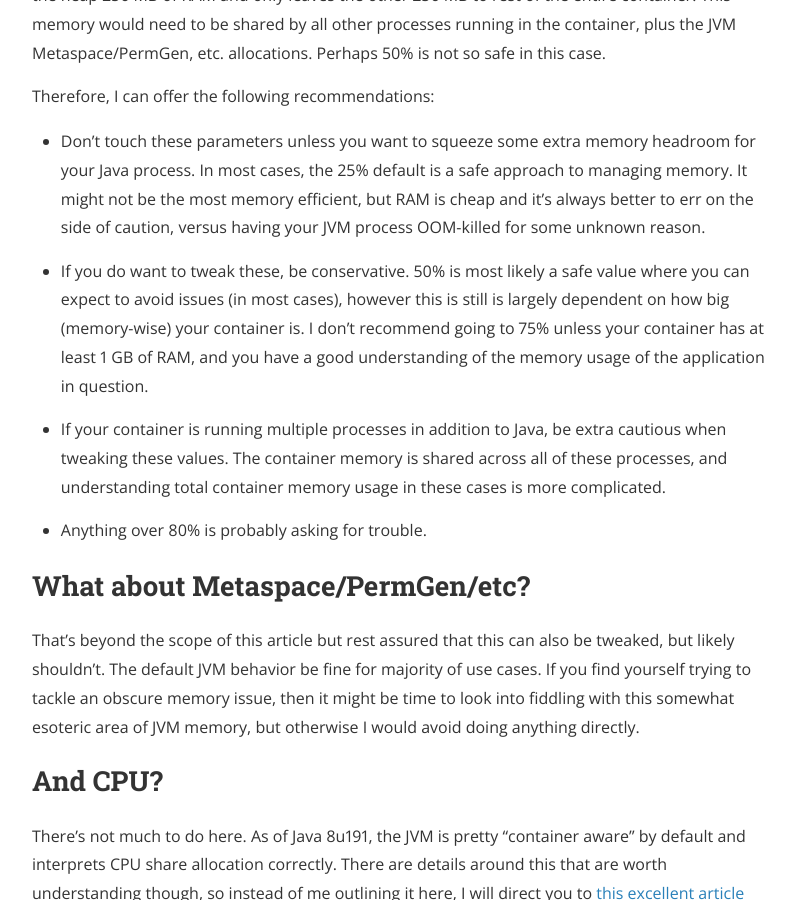
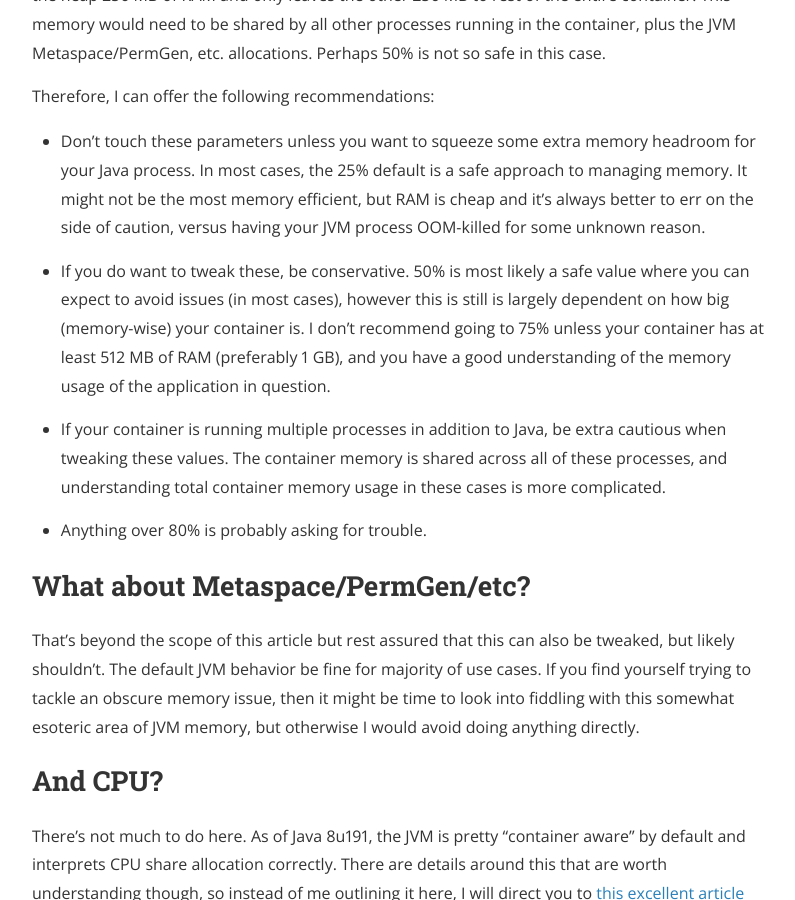
Before and after one commit to ccampo133/ccampo133.github.io, a Jekyll site: the page built from _posts/2019-10-31-java-in-a-container.md, in a window 1280 px wide and 900 px high, scrolled down 2396 px. Shown: the whole window, without its empty margins (240-1035 px from the left). Built offline with Jekyll 4.4.1, drawn with Linux system fonts in a browser that asks for light colours; nearby versions of some CDN libraries; comment, search, counter and statistics services are not loaded; a style sheet for code colours, icons or effects is not loaded.

Commit message:
fix: minor tweak in copy

```diff
--- a/_posts/2019-10-31-java-in-a-container.md
+++ b/_posts/2019-10-31-java-in-a-container.md
@@ -86,8 +86,8 @@ reason.
 
 * If you do want to tweak these, be conservative. 50% is most likely a safe value where you can expect to avoid issues
 (in most cases), however this is still is largely dependent on how big (memory-wise) your container is. I don't
-recommend going to 75% unless your container has at least 1 GB of RAM, and you have a good understanding of the memory
-usage of the application in question.
+recommend going to 75% unless your container has at least 512 MB of RAM (preferably 1 GB), and you have a good
+understanding of the memory usage of the application in question.
 
 * If your container is running multiple processes in addition to Java, be extra cautious when tweaking these values.
 The container memory is shared across all of these processes, and understanding total container memory usage in these
```
